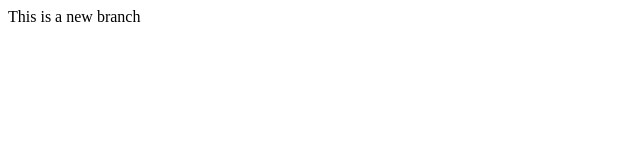
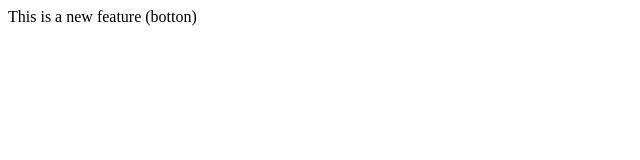
Before and after one commit to aadarshyadav-tech/Localrepo, a plain HTML site: page index.html in a window 1280 px wide. Shown: the full height of the page, 0-640 px from the left. Drawn offline with Linux system fonts and the light colour scheme.

Commit message:
Add botton

```diff
--- a/index.html
+++ b/index.html
@@ -1,2 +1,2 @@
 <p<This is my new repo./p>
-<p>This is a new branch</p>
+<p>This is a new feature (botton)</p>
```
